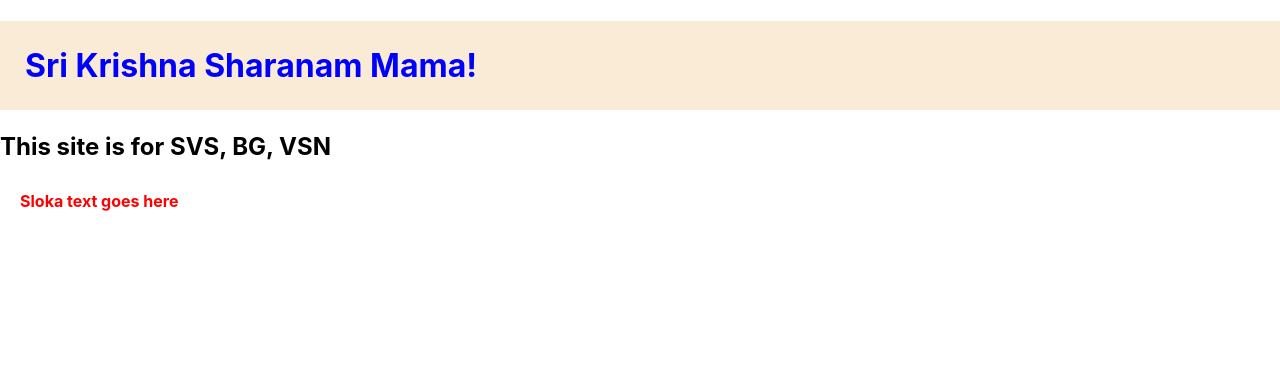
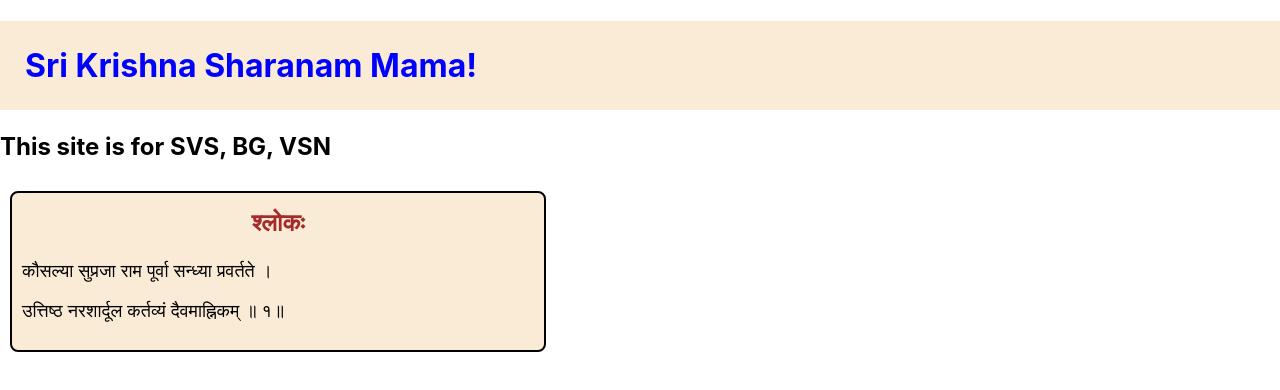
Before and after one commit to srinivasrvanam/krishna, a React (Create React App) app: page / in a window 1280 px wide. Shown: the top 390 px of the page. Built offline with nearby package versions, Linux system fonts and the light colour scheme.

Commit message:
Sloka component created

```diff
--- a/src/App.js
+++ b/src/App.js
@@ -1,12 +1,16 @@
 import './App.css';
 import Sloka from './components/display/Sloka/Sloka';
 
+const lines = ['कौसल्या सुप्रजा राम पूर्वा सन्ध्या प्रवर्तते ।','उत्तिष्ठ नरशार्दूल कर्तव्यं दैवमाह्निकम् ॥ १॥'];
+// const lines = 'test';
+
 function App() {
+
   return (
     <>
     <h1 className='test'>Sri Krishna Sharanam Mama!</h1>
     <h2>This site is for SVS, BG, VSN</h2>
-    <Sloka />
+    <Sloka lines={lines} />
     </>
   );
 }
--- a/src/components/display/Sloka/Sloka.js
+++ b/src/components/display/Sloka/Sloka.js
@@ -1,15 +1,12 @@
-const Sloka = () => {
+const Sloka = ({lines}) => {
     return (
-        <h1 style={styles.text}>Sloka text goes here</h1>
+        <div className="sloka">
+            <div className="heading">श्लोकः</div>
+            {lines.map((line,index) => (
+                <p key={index}>{line}</p>
+            ))}
+        </div>
     );
 };
 
-const styles = {
-    text: {
-        padding: "10px 20px",
-        fontSize: "16px",
-        color: "red"
-      },
-};
-
 export default Sloka;
--- a/src/index.css
+++ b/src/index.css
@@ -11,3 +11,23 @@ code {
   font-family: source-code-pro, Menlo, Monaco, Consolas, 'Courier New',
     monospace;
 }
+
+.heading{
+  font-size: 24px;
+  font-weight: bold;
+  padding: 5px;
+  color: brown;
+  text-align: center;
+}
+
+.sloka, .pada-chedha, .anvaya, .translation, .word-meaning, .notes {
+  font-size: 18px;
+  margin: 10px;
+  padding: 10px;
+  border: 2px solid black;
+  border-radius: 8px;
+  background-color:antiquewhite;
+  display: inline-block;
+  vertical-align: top;
+  width: 40%;
+}
```
